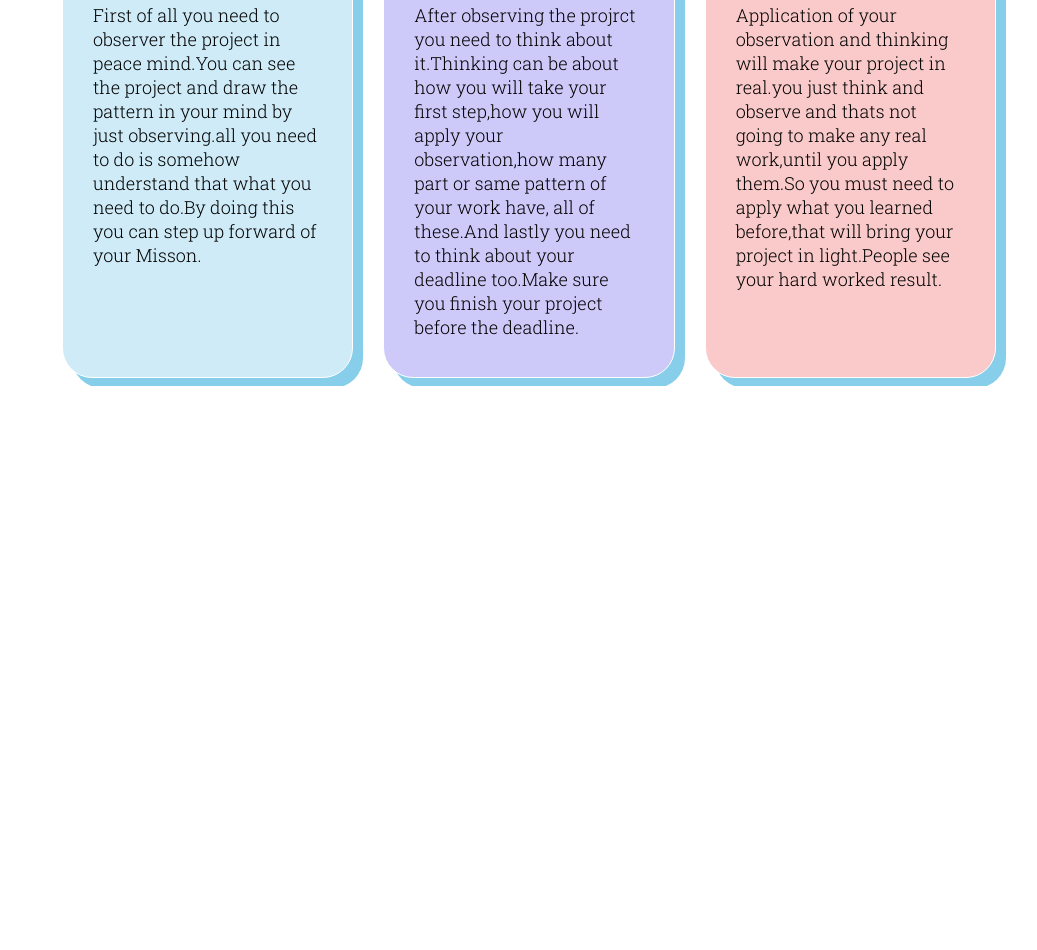
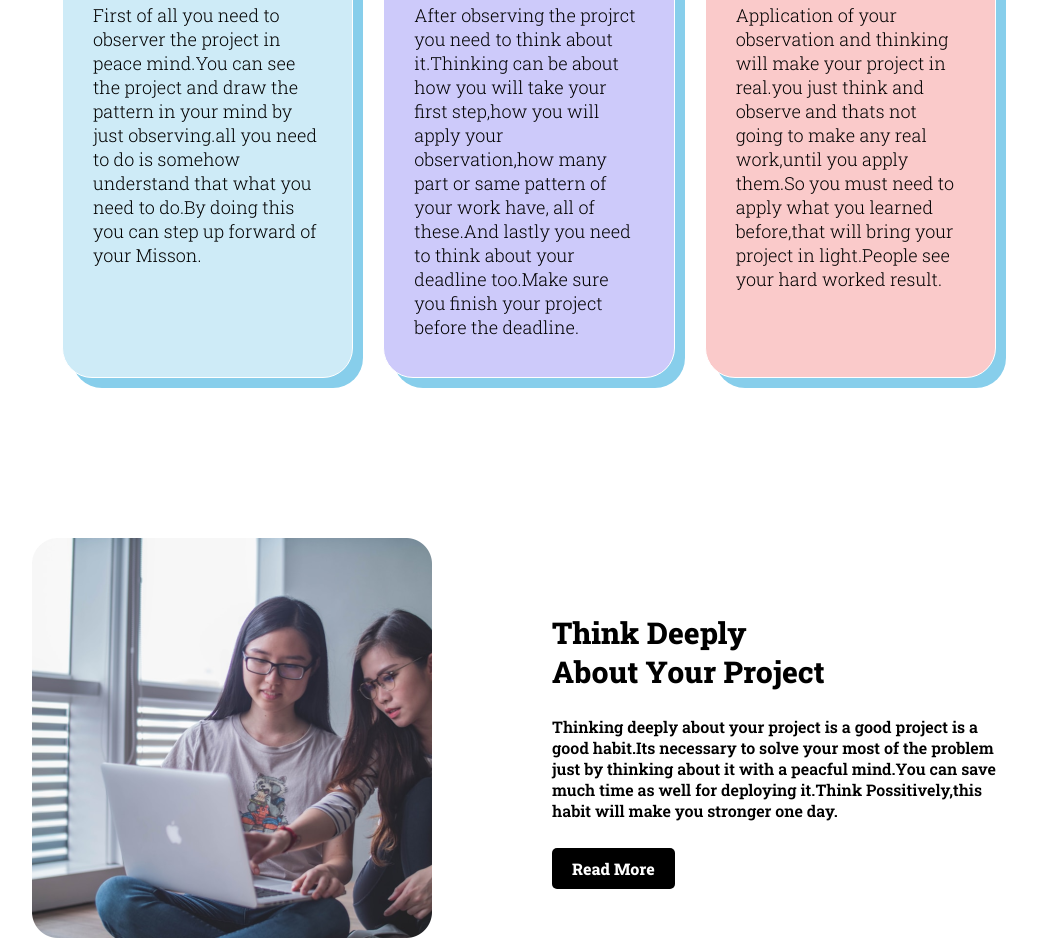
Before and after one commit to Muk74dir/P-hero-Assignment1, a plain HTML site: page index.html in a window 1280 px wide. Shown: the part 1074-2024 px from the top of the page, without its empty margins (126-1163 px from the left). Before the commit the page ends 1460 px from the top, so only its background shows below. Drawn offline with Linux system fonts and the light colour scheme.

Commit message:
40% done

```diff
--- a/index.html
+++ b/index.html
@@ -41,32 +41,45 @@
             My Mission in <span class="red">Assignment-1</span>
         </h1>
 
-        <div class="second-div">
+        <div class="divider">
             <div class="mission" id="bg-color_1">
                 <img class="mission-pic" src="image/illustrators/illustrator-1.png" alt=""><br>
-                <h5>  Observing <hr> </h5>
+                <h5> Observing
+                    <hr>
+                </h5>
                 <p>
-                    First of all you need to observer the project in peace mind.You can see the project and draw the pattern in your mind by just observing.all you need to do is somehow understand that what you need to do.By doing this you can step up forward of your Misson.
+                    First of all you need to observer the project in peace mind.You can see the project and draw the
+                    pattern in your mind by just observing.all you need to do is somehow understand that what you need
+                    to do.By doing this you can step up forward of your Misson.
                 </p>
 
 
 
             </div>
-            <div class="mission bg-color" id="bg-color_2" >
-                <img class="mission-pic" src="image/illustrators/illustrator-2.png" alt=""><br>
-                <h5>Thinking <hr> </h5>
+            <div class="mission bg-color" id="bg-color_2">
+                <img class="mission-pic" src="image/illustrators/illustrator-3.png" alt=""><br>
+                <h5>Thinking
+                    <hr>
+                </h5>
                 <p>
-                    After observing the projrct you need to think about it.Thinking can be about how you will take your first step,how you will apply your observation,how many part or same pattern of your work have, all of these.And lastly you need to think about your deadline too.Make sure you finish your project before the deadline.
+                    After observing the projrct you need to think about it.Thinking can be about how you will take your
+                    first step,how you will apply your observation,how many part or same pattern of your work have, all
+                    of these.And lastly you need to think about your deadline too.Make sure you finish your project
+                    before the deadline.
 
                 </p>
 
             </div>
 
             <div class="mission" id="bg-color_3">
-                <img class="mission-pic" src="image/illustrators/illustrator-3.png" alt=""><br>
-                <h5> Applying <hr> </h5>
+                <img class="mission-pic" src="image/illustrators/illustrator-2.png" alt=""><br>
+                <h5> Applying
+                    <hr>
+                </h5>
                 <p>
-                    Application of your observation and thinking will make your project in real.you just think and observe and thats not going to make any real work,until you apply them.So you must need to apply what you learned before,that will bring your project in light.People see your hard worked result.
+                    Application of your observation and thinking will make your project in real.you just think and
+                    observe and thats not going to make any real work,until you apply them.So you must need to apply
+                    what you learned before,that will bring your project in light.People see your hard worked result.
 
 
                 </p>
@@ -76,6 +89,33 @@
 
 
     </section>
+    <div class="bottm_emty">
+
+    </div>
+
+
+    <section class="divider" >
+        <div  >
+            <img src="image/coding.png" alt="">
+
+        </div>
+
+
+
+        <div id="first_middle">
+            <h1> Think Deeply <br> About Your Project</h1>
+            <p>Thinking deeply about your project is a good project is a good habit.Its necessary to solve your most of the problem just by thinking about it with a peacful mind.You can save much time as well for deploying it.Think Possitively,this habit will make you stronger one day.
+
+            </p>
+            <br>
+            <a class="button" target="_blank" href=""> Read More</a>
+
+
+        </div>
+
+    </section>
+
+    <section></section>
 
 
 
--- a/style.css
+++ b/style.css
@@ -48,7 +48,7 @@ body{
     text-align: center;
     padding-bottom: 40px;
 }
-.second-div{
+.divider{
     display: flex;
     width: 100%;
 }
@@ -98,3 +98,16 @@ body{
    height: 1px;
    background-color: black;
 }
+.bottm_emty{
+    padding-bottom: 160px;
+}
+#first_middle{
+    padding-left: 120px;
+    padding-top: 50px;
+}
+#first_middle h1{
+    font-size: 30px;
+}
+#first_middle p{
+    font-weight: 600;
+}
```
Also changed, not shown: image/coding.png (added).
